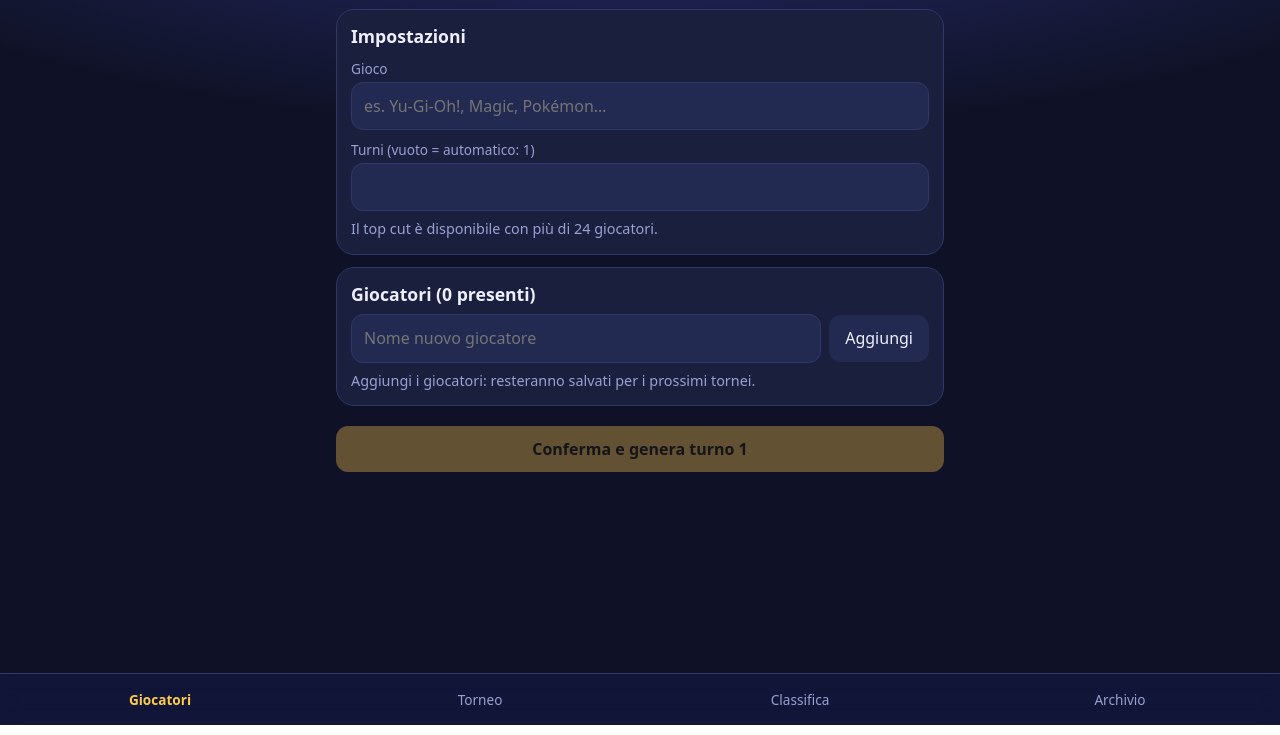
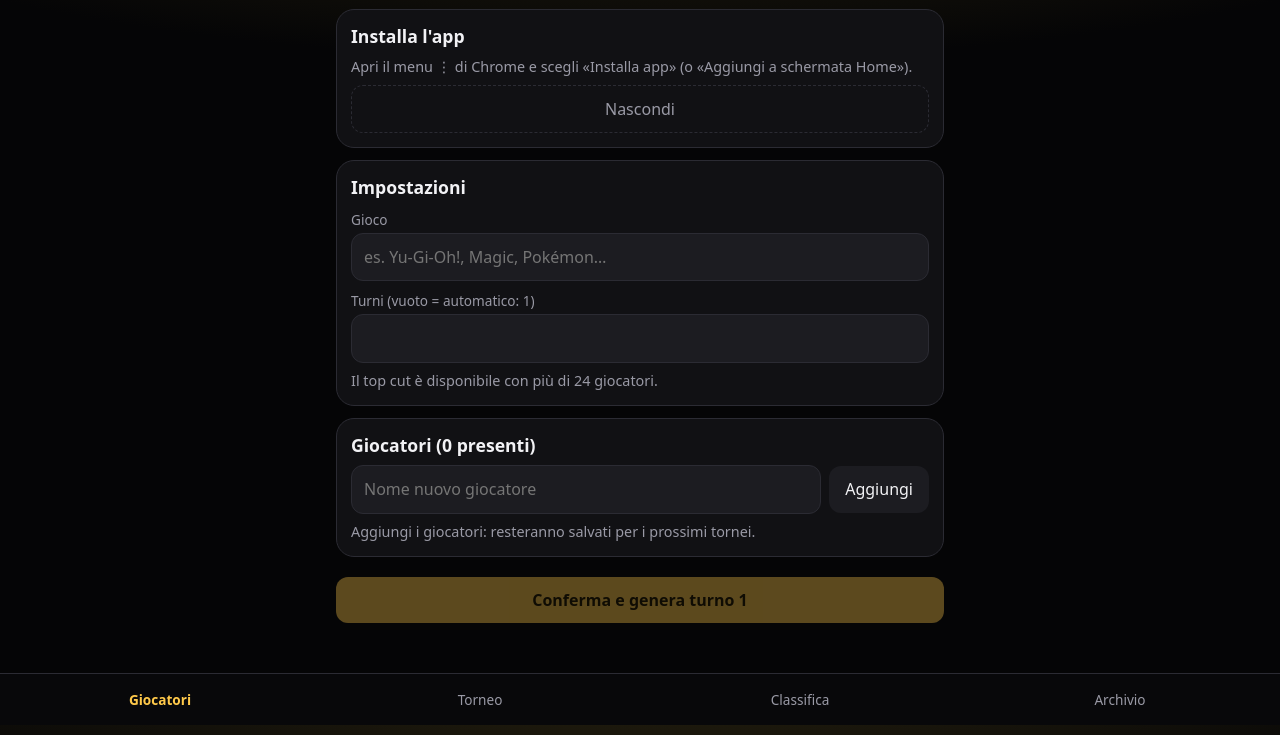
Before and after one commit to marcocuccovillo-cpu/TournamentAPP, a plain HTML site: page index.html in a window 1280 px wide. Shown: the part 75-810 px from the top of the page. Drawn offline with Linux system fonts and the light colour scheme.

Commit message:
Add files via upload

```diff
--- a/index.html
+++ b/index.html
@@ -3,15 +3,15 @@
 <head>
 <meta charset="utf-8">
 <meta name="viewport" content="width=device-width,initial-scale=1,viewport-fit=cover">
-<meta name="theme-color" content="#0f1226">
+<meta name="theme-color" content="#050506">
 <link rel="manifest" href="manifest.json">
 <link rel="icon" href="icon-192.png">
 <link rel="apple-touch-icon" href="icon-192.png">
 <title>TournamentAPP</title>
 <style>
-:root{--bg:#0f1226;--card:#1a1f3d;--c2:#232a52;--line:#2f376b;--ink:#eef0ff;--mute:#98a1d4;--gold:#ffc94a;--win:#3ddc97;--lose:#ff6b81}
+:root{--bg:#050506;--card:#111114;--c2:#1c1c21;--line:#2b2b33;--ink:#f2f2f5;--mute:#9a9aa6;--gold:#ffc94a;--win:#3ddc97;--lose:#ff6b81}
 *{box-sizing:border-box;margin:0}
-body{background:radial-gradient(120% 60% at 50% -10%,#2a2f75 0,var(--bg) 60%) fixed;color:var(--ink);font:16px/1.4 system-ui,'Segoe UI',Roboto,sans-serif;padding:env(safe-area-inset-top) 0 96px;min-height:100vh}
+body{background:radial-gradient(120% 45% at 50% -10%,#2a2410 0,var(--bg) 60%) fixed;color:var(--ink);font:16px/1.4 system-ui,'Segoe UI',Roboto,sans-serif;padding:env(safe-area-inset-top) 0 96px;min-height:100vh}
 main{max-width:640px;margin:auto;padding:16px}
 h1{font-size:1.6rem;letter-spacing:-.02em}h2{font-size:1.1rem;margin-bottom:8px}
 .mute{color:var(--mute);font-size:.9rem}
@@ -26,7 +26,7 @@ button:active{transform:scale(.97)}
 .row{display:flex;gap:8px;align-items:center}
 .pr{display:flex;gap:10px;align-items:center;flex:1;margin:0;color:var(--ink);font-size:1rem;padding:8px 0}
 .pl{flex:1;padding:16px 8px;font-weight:600;border:2px solid transparent}
-.pl.w{border-color:var(--win);background:#173f3a}.pl.l{opacity:.45}
+.pl.w{border-color:var(--win);background:#0d2f24}.pl.l{opacity:.45}
 .dr{width:100%;margin-top:8px;background:none;border:1px dashed var(--line);color:var(--mute)}
 .dr.on{background:var(--gold);color:#241a00;border-style:solid}
 .t{font-size:.8rem;color:var(--mute);margin-bottom:6px}
@@ -40,7 +40,7 @@ tr.d td{opacity:.45}
 .b{font-size:.7rem;background:var(--lose);color:#fff;border-radius:8px;padding:2px 6px;margin-left:6px}
 .sm{padding:6px 10px;font-size:.8rem}
 .champ{text-align:center;padding:24px}.champ b{display:block;font-size:2rem;color:var(--gold);margin:6px 0}
-nav{position:fixed;bottom:0;left:0;right:0;display:flex;background:#12163aee;backdrop-filter:blur(10px);border-top:1px solid var(--line);padding-bottom:env(safe-area-inset-bottom)}
+nav{position:fixed;bottom:0;left:0;right:0;display:flex;background:#09090bee;backdrop-filter:blur(10px);border-top:1px solid var(--line);padding-bottom:env(safe-area-inset-bottom)}
 nav button{flex:1;background:none;border-radius:0;padding:16px 4px;color:var(--mute);font-size:.85rem}
 nav button.on{color:var(--gold);font-weight:700}
 </style>
@@ -59,6 +59,11 @@ const shuf=a=>{for(let i=a.length-1;i>0;i--){const j=Math.random()*(i+1)|0;[a[i]
 const nm=id=>{const p=S.t.players.find(p=>p.id==id);return p?e(p.name):'?'};
 const cur=()=>S.t.phase=='sw'?S.t.sw[S.t.sw.length-1]:S.t.tp[S.t.tp.length-1];
 
+let ip=null;
+addEventListener('beforeinstallprompt',ev=>{ev.preventDefault();ip=ev;R()});
+addEventListener('appinstalled',()=>{ip=null;R()});
+const inst=async()=>{if(!ip)return;ip.prompt();await ip.userChoice;ip=null;R()};
+const vI=()=>matchMedia('(display-mode: standalone)').matches||S.hideI?'':`<div class="card"><h2>Installa l'app</h2>${ip?`<button class="pri" onclick="inst()">Installa TournamentAPP</button>`:`<p class="mute">Apri il menu ⋮ di Chrome e scegli «Installa app» (o «Aggiungi a schermata Home»).</p>`}<button class="dr" onclick="S.hideI=1;save();R()">Nascondi</button></div>`;
 // ---- Logica torneo ----
 function stand(){const t=S.t,m={};
  t.players.forEach(p=>m[p.id]={...p,pts:0,w:0,opps:[],bye:false,omw:0});
@@ -119,7 +124,7 @@ function vP(){const n=S.present.length,d=S.setup,auto=Math.max(1,Math.ceil(Math.
  const games=Object.keys(S.results).map(g=>`<option value="${e(g)}">`).join('');
  const ros=[...S.roster].sort((a,b)=>a.name.localeCompare(b.name)).map(p=>
   `<div class="row"><label class="pr"><input type="checkbox" ${S.present.includes(p.id)?'checked':''} onchange="tg('${p.id}')">${e(p.name)}</label><button class="sm" onclick="dl('${p.id}')">✕</button></div>`).join('');
- return `<div class="card"><h2>Impostazioni</h2>
+ return `${vI()}<div class="card"><h2>Impostazioni</h2>
  <label>Gioco</label><input list="gl" value="${e(d.game)}" placeholder="es. Yu-Gi-Oh!, Magic, Pokémon…" oninput="S.setup.game=this.value;save()"><datalist id="gl">${games}</datalist>
  <label>Turni (vuoto = automatico: ${auto})</label><input type="number" min="1" max="15" value="${d.rounds||''}" oninput="S.setup.rounds=+this.value;save()">
  ${n>24?`<label class="row" style="color:var(--ink)"><input type="checkbox" ${d.cut?'checked':''} onchange="S.setup.cut=this.checked;save()"> Top cut dopo i turni svizzeri</label>
--- a/sw.js
+++ b/sw.js
@@ -1,4 +1,4 @@
-const C='tournamentapp-v2',F=['./','index.html','manifest.json','icon-192.png','icon-512.png'];
+const C='tournamentapp-v3',F=['./','index.html','manifest.json','icon-192.png','icon-512.png'];
 self.addEventListener('install',e=>{e.waitUntil(caches.open(C).then(c=>c.addAll(F)));self.skipWaiting()});
 self.addEventListener('activate',e=>e.waitUntil(caches.keys().then(k=>Promise.all(k.filter(x=>x!=C).map(x=>caches.delete(x))))));
 self.addEventListener('fetch',e=>e.respondWith(fetch(e.request).then(r=>{const c=r.clone();caches.open(C).then(ch=>ch.put(e.request,c));return r}).catch(()=>caches.match(e.request))));
```
Also changed, not shown: icon-192.png, icon-512.png, manifest.json.
